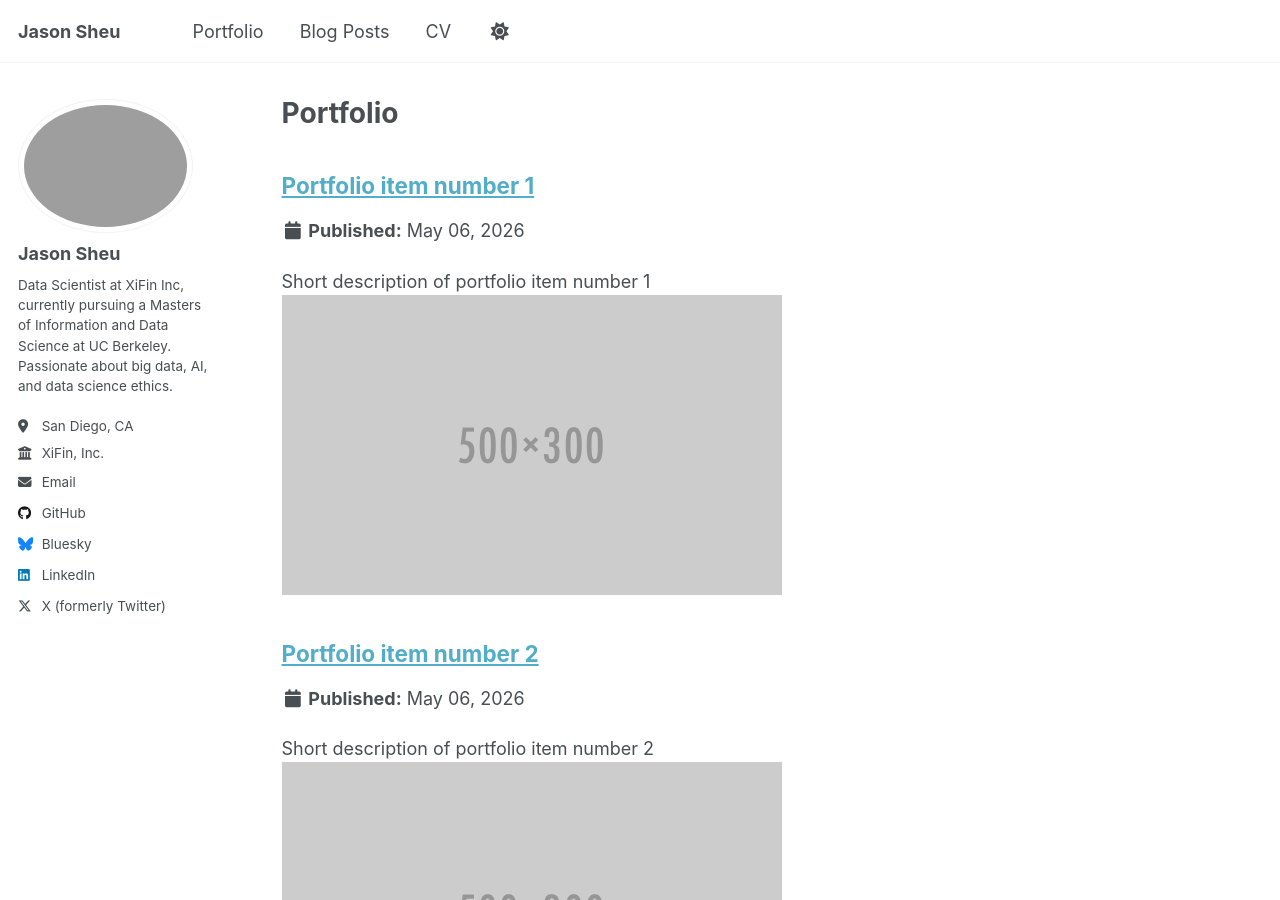
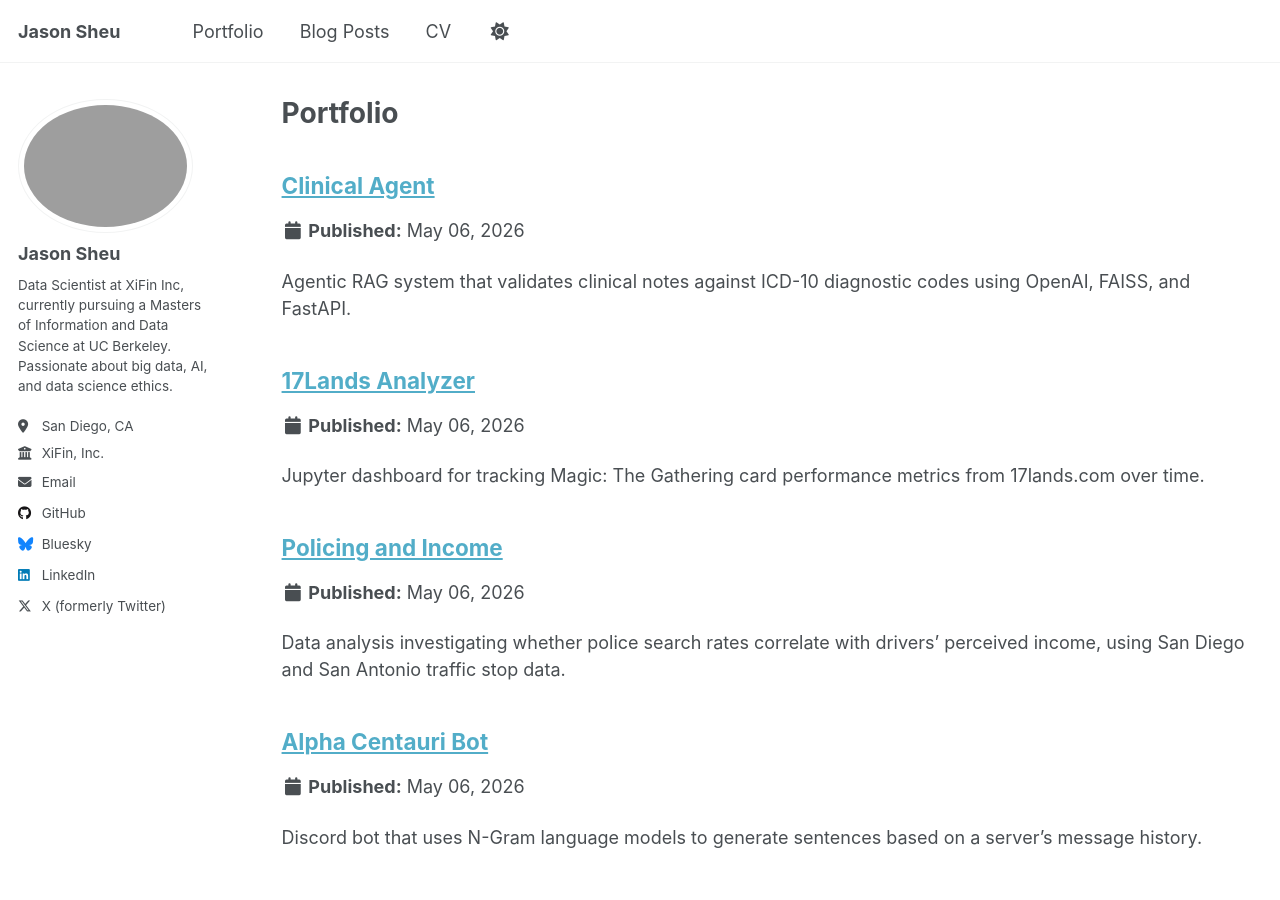
Before and after one commit to jasonsheu/jasonsheu.github.io, a Jekyll site: the page built from _pages/portfolio.html, in a window 1280 px wide and 900 px high. Built offline with Jekyll 4.4.1, drawn with Linux system fonts in a browser that asks for light colours; a script that is not in the unit is left out.

Commit message:
updated portfolio

```diff
--- a/_portfolio/portfolio-1.md
+++ b/_portfolio/portfolio-1.md
@@ -1,7 +1,9 @@
 ---
-title: "Portfolio item number 1"
-excerpt: "Short description of portfolio item number 1<br/><img src='/images/500x300.png'>"
+title: "Clinical Agent"
+excerpt: "Agentic RAG system that validates clinical notes against ICD-10 diagnostic codes using OpenAI, FAISS, and FastAPI."
 collection: portfolio
 ---
 
-This is an item in your portfolio. It can be have images or nice text. If you name the file .md, it will be parsed as markdown. If you name the file .html, it will be parsed as HTML.
+An agentic retrieval-augmented generation (RAG) system that validates clinical notes against standardized ICD-10 diagnostic codes. Uses OpenAI for reasoning, FAISS for vector-based code retrieval, FastAPI as the backend API, and Pydantic for structured JSON output validation.
+
+[View on GitHub](https://github.com/jasonsheu/clinical-agent)
--- a/_portfolio/portfolio-2.html
+++ b/_portfolio/portfolio-2.html
@@ -1,7 +1,9 @@
 ---
-title: "Portfolio item number 2"
-excerpt: "Short description of portfolio item number 2 <br/><img src='/images/500x300.png'>"
+title: "17Lands Analyzer"
+excerpt: "Jupyter dashboard for tracking Magic: The Gathering card performance metrics from 17lands.com over time."
 collection: portfolio
 ---
 
-This is an item in your portfolio. It can be have images or nice text. If you name the file .md, it will be parsed as markdown. If you name the file .html, it will be parsed as HTML.
+A Jupyter-based analytical tool that tracks Magic: The Gathering card performance metrics from 17lands.com across multiple export dates. Uses pandas for data manipulation, plotly for interactive visualizations, and ipywidgets for dashboard-like controls.
+
+<a href="https://github.com/jasonsheu/17lands-analyzer">View on GitHub</a>
--- /dev/null
+++ b/_portfolio/portfolio-3.md
@@ -0,0 +1,9 @@
+---
+title: "Policing and Income"
+excerpt: "Data analysis investigating whether police search rates correlate with drivers' perceived income, using San Diego and San Antonio traffic stop data."
+collection: portfolio
+---
+
+A data science project examining whether police officers conduct searches at different rates based on drivers' perceived income levels, using car prices and service area income as proxies for wealth. Analyzes traffic stop data from San Diego and San Antonio to test for statistically significant correlations between perceived wealth and search/arrest rates.
+
+[View Project](https://leonkuodsc.github.io/Policing-and-Income-Website/)
--- /dev/null
+++ b/_portfolio/portfolio-4.md
@@ -0,0 +1,9 @@
+---
+title: "Alpha Centauri Bot"
+excerpt: "Discord bot that uses N-Gram language models to generate sentences based on a server's message history."
+collection: portfolio
+---
+
+A Discord bot built in Python that uses N-Gram language models to generate contextually relevant sentences from a server's message history. Learns from previously sent messages to produce statistically driven text generation.
+
+[View on GitHub](https://github.com/jasonsheu/alpha-centauri-bot)
```
Also changed, not shown: .claude/settings.local.json (added), 1 other file.
